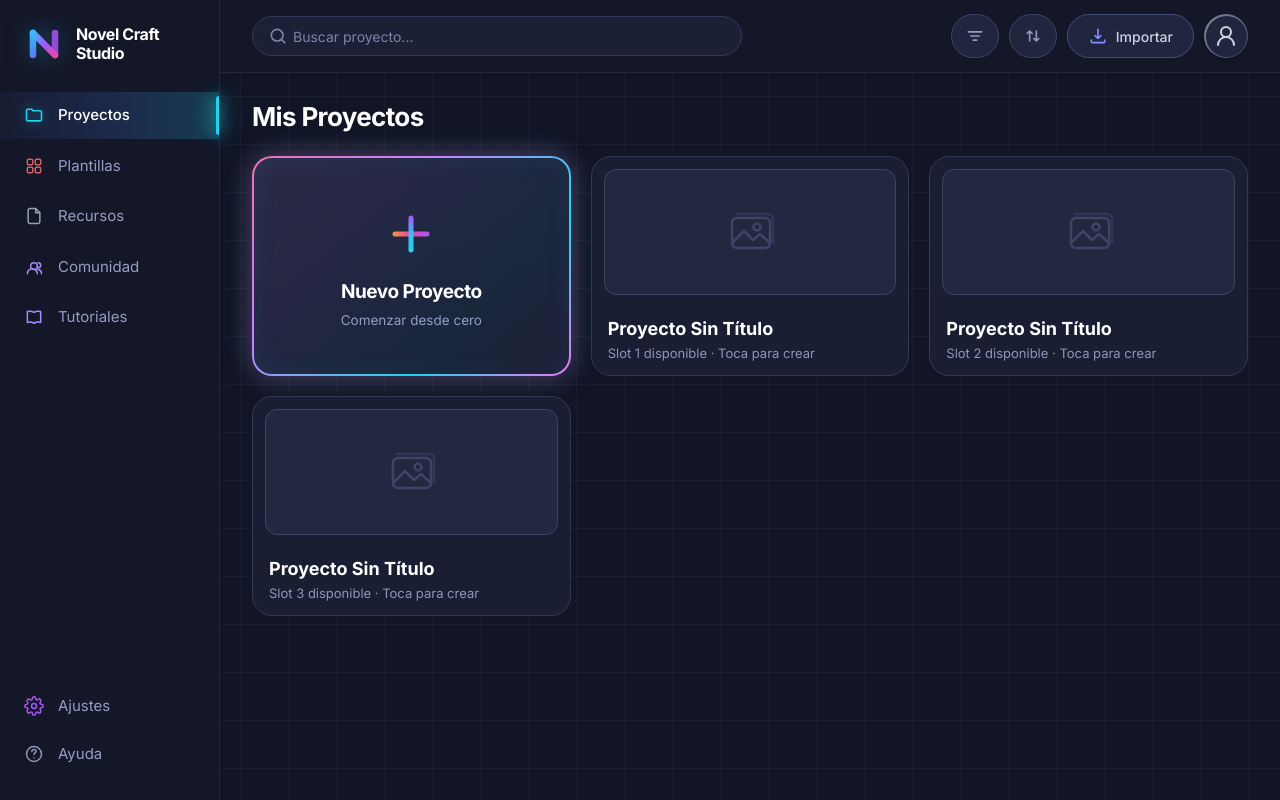
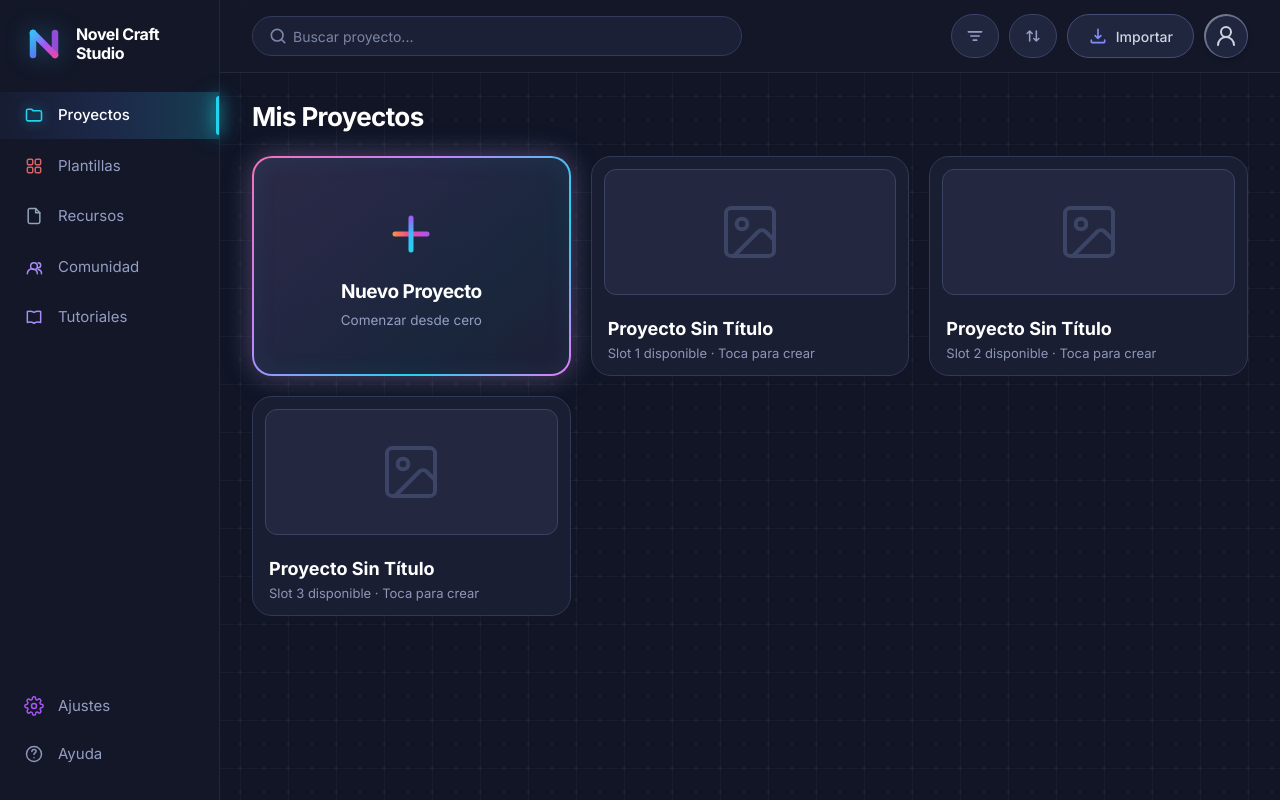
Before and after one commit to LuisAlejandro544/Me-proyecto-, a Svelte app: page / in a window 1280 px wide. Built offline with nearby package versions, Linux system fonts and the light colour scheme.

Commit message:
Iconos de foto del menú con el image oficial de Lucide

```diff
--- a/src/components/MainMenu.svelte
+++ b/src/components/MainMenu.svelte
@@ -465,10 +465,11 @@
 
           {#snippet coverPh()}
             <div class="w-full h-full flex items-center justify-center bg-gradient-to-br from-[#232a45] to-[#141829]">
-              <svg class="w-14 h-14 text-slate-600" fill="none" stroke="currentColor" stroke-width="1.5" viewBox="0 0 24 24">
-                <rect x="3" y="4" width="18" height="14" rx="2" />
-                <circle cx="9" cy="10" r="1.6" />
-                <path stroke-linecap="round" stroke-linejoin="round" d="M4.5 17l4.5-4.5 3 3 3.5-3.5L19.5 16" />
+              <!-- Icono oficial image de Lucide (lucide.dev · ISC) -->
+              <svg class="w-14 h-14 text-slate-600" viewBox="0 0 24 24" fill="none" stroke="currentColor" stroke-width="1.5" stroke-linecap="round" stroke-linejoin="round" aria-hidden="true">
+                <rect width="18" height="18" x="3" y="3" rx="2" ry="2" />
+                <circle cx="9" cy="9" r="2" />
+                <path d="m21 15-3.086-3.086a2 2 0 0 0-2.828 0L6 21" />
               </svg>
             </div>
           {/snippet}
@@ -616,12 +617,11 @@
                   aria-label={`Crear proyecto en el slot ${i + 1}`}
                 >
                   <div class="w-full h-[126px] rounded-xl bg-[#242a42]/90 border border-[#3b4363] flex items-center justify-center">
-                    <!-- Icono de galería / imagen vacía -->
-                    <svg class="w-16 h-16 text-[#3d4566] group-hover:text-[#515b85] transition-colors" viewBox="0 0 64 64" fill="none" stroke="currentColor" stroke-width="2.5" stroke-linecap="round" stroke-linejoin="round">
-                      <rect x="14" y="18" width="38" height="30" rx="5" />
-                      <path d="M18 14h32a5 5 0 015 5v24" opacity="0.55" />
-                      <circle cx="39" cy="27" r="3.5" />
-                      <path d="M15 42l11-11 9 9 7-6 10 9" />
+                    <!-- Icono oficial image de Lucide (lucide.dev · ISC) -->
+                    <svg class="w-16 h-16 text-[#3d4566] group-hover:text-[#515b85] transition-colors" viewBox="0 0 24 24" fill="none" stroke="currentColor" stroke-width="1.5" stroke-linecap="round" stroke-linejoin="round" aria-hidden="true">
+                      <rect width="18" height="18" x="3" y="3" rx="2" ry="2" />
+                      <circle cx="9" cy="9" r="2" />
+                      <path d="m21 15-3.086-3.086a2 2 0 0 0-2.828 0L6 21" />
                     </svg>
                   </div>
 
```
Also changed, not shown: 1 other file (tests, documents, lock files or other folders).
